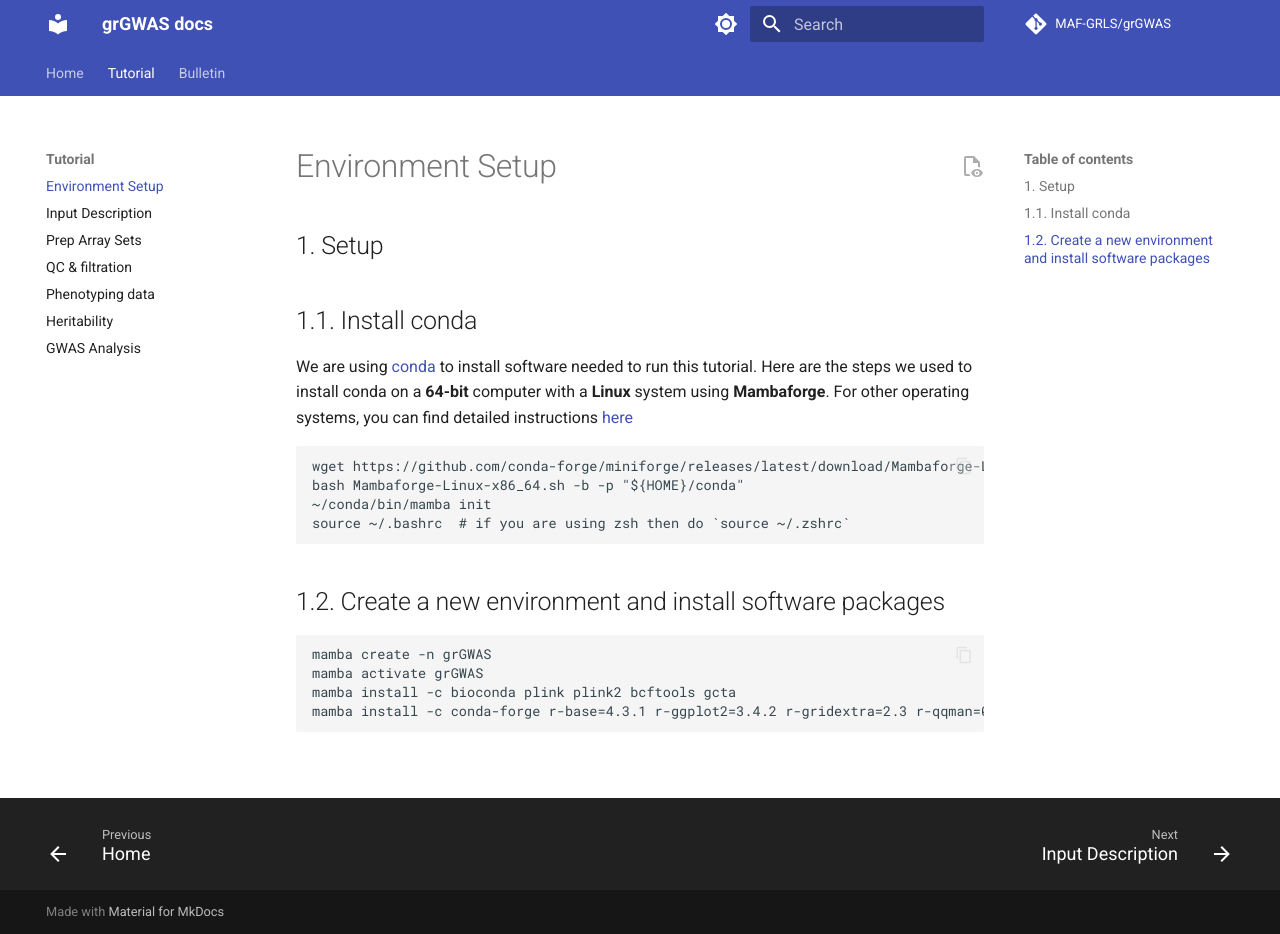
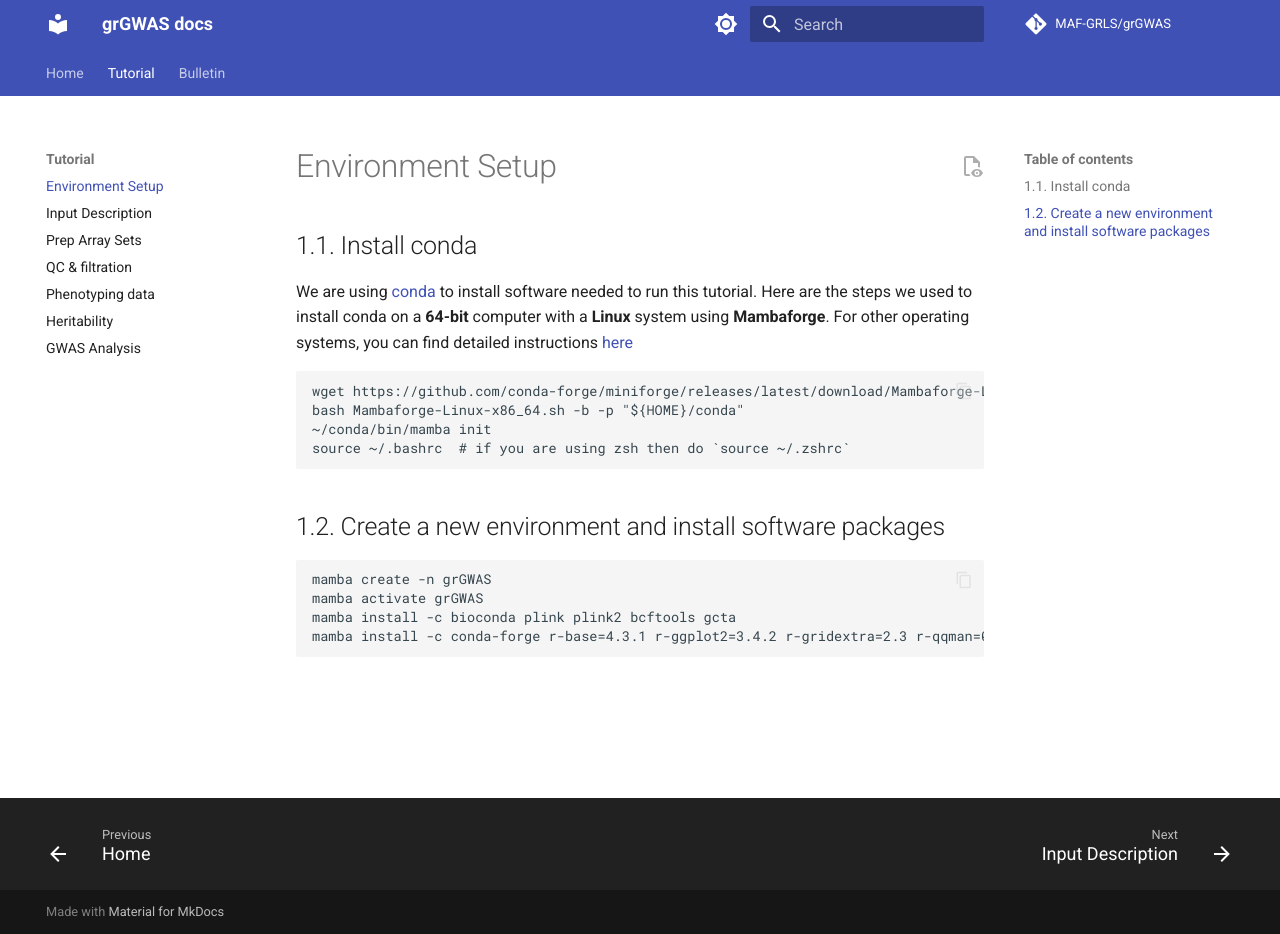
Before and after one commit to morrisanimalfoundation/grGWAS, an MkDocs documentation site: the page built from docs/1.install.md, in a window 1280 px wide and 934 px high. Built offline with MkDocs 1.6.1 and Material for MkDocs 9.7.7, drawn with Linux system fonts in a browser that asks for light colours; comment, search, counter and statistics services are not loaded.

Commit message:
Update 1.install.md

```diff
--- a/docs/1.install.md
+++ b/docs/1.install.md
@@ -1,4 +1,4 @@
-## 1. Setup
+
 ## 1.1. Install conda
 We are using [conda](https://conda.io/projects/conda/en/stable/index.html) to install software needed to run this tutorial. Here are the steps we used to install conda on a **64-bit** computer with a **Linux** system using **Mambaforge**. For other operating systems, you can find detailed instructions [here](https://github.com/conda-forge/miniforge)
 
```
